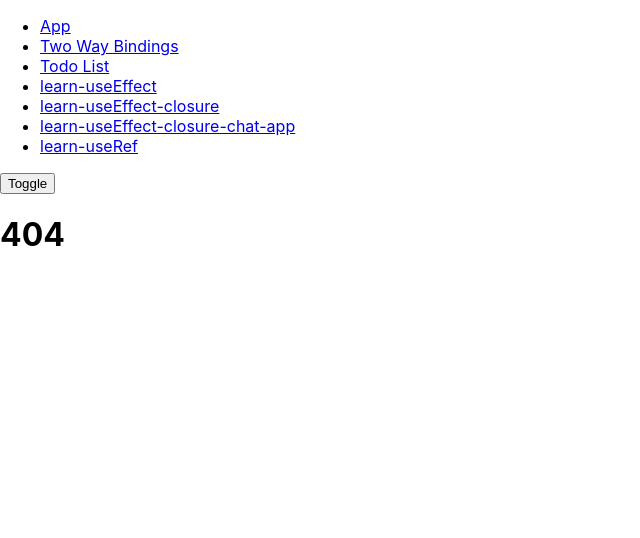
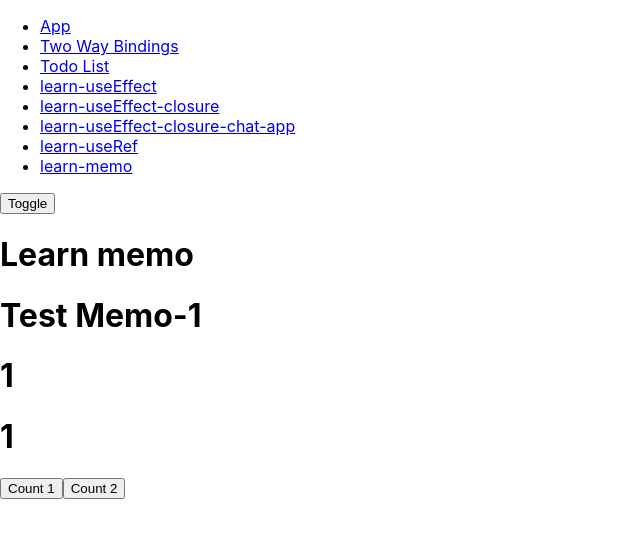
Before and after one commit to maihuongnguyenthi/learnreact, a React (Create React App) app: page /learn-memo in a window 1280 px wide. Before the commit this address had no page. Shown: the top 538 px of the page, without its empty margins (0-640 px from the left). Built offline with nearby package versions, Linux system fonts and the light colour scheme.

Commit message:
learn memo

```diff
--- a/src/index.js
+++ b/src/index.js
@@ -10,6 +10,7 @@ import LearnUseEffect from './pages/LearnUseEffect';
 import LearnUseEffectClosure from './pages/LearnUseEffectClosure';
 import LearnUseEffectChatApp from './pages/LearnUseEffectChatApp';
 import LearnUseRef from './pages/LearnUseRef';
+import LearnMemo from './pages/LearnMemo';
 import NoPage from './pages/NoPage';
 import reportWebVitals from './reportWebVitals';
 
@@ -40,6 +41,7 @@ root.render(
           <Route path="learn-useEffect-closure" element={<LearnUseEffectClosure />} />
           <Route path="learn-useEffect-chat-app" element={<LearnUseEffectChatApp />} />
           <Route path="learn-useRef" element={<LearnUseRef />} />
+          <Route path="learn-memo" element={<LearnMemo />} />
           <Route path="*" element={<NoPage />} />
         </Route>
       </Routes>
--- a/src/pages/Layout.js
+++ b/src/pages/Layout.js
@@ -29,6 +29,9 @@ const Layout = () => {
           <li>
             <Link to="/learn-useRef">learn-useRef</Link>
           </li>
+          <li>
+            <Link to="/learn-memo">learn-memo</Link>
+          </li>
         </ul>
 
         <button onClick={()=>setShow(!show)}>Toggle</button>
--- /dev/null
+++ b/src/pages/LearnMemo.js
@@ -0,0 +1,20 @@
+import { useState } from "react";
+import TestMemo from "./TestMemo";
+//Dùng để kiểm tra các component con có giá trị prop
+//thay đổi không nếu không thay đổi không cần re-render lại
+
+const LearnMemo = () => {
+    const [count, setCount] = useState(1)
+    const [count2, setCount2] = useState(1)
+
+    return <div>
+        <h1>Learn memo</h1>
+        <TestMemo count={count} />
+        <h1>{count}</h1>
+        <h1>{count2}</h1>
+        <button onClick={() => setCount(count + 1)}>Count 1</button>
+        <button onClick={() => setCount2(count2 + 1)}>Count 2</button>
+    </div>;
+};
+
+export default LearnMemo;
--- /dev/null
+++ b/src/pages/TestMemo.js
@@ -0,0 +1,10 @@
+import { memo } from "react";
+
+const TestMemo = ({ count }) => {
+    console.log('re-render')
+    return <div>
+        <h1>Test Memo-{count}</h1>
+    </div>;
+};
+
+export default memo(TestMemo);
--- a/src/pages/TodoList.js
+++ b/src/pages/TodoList.js
@@ -1,6 +1,4 @@
 import { useState } from "react";
-
-
 
 function TodoList() {
 
```
